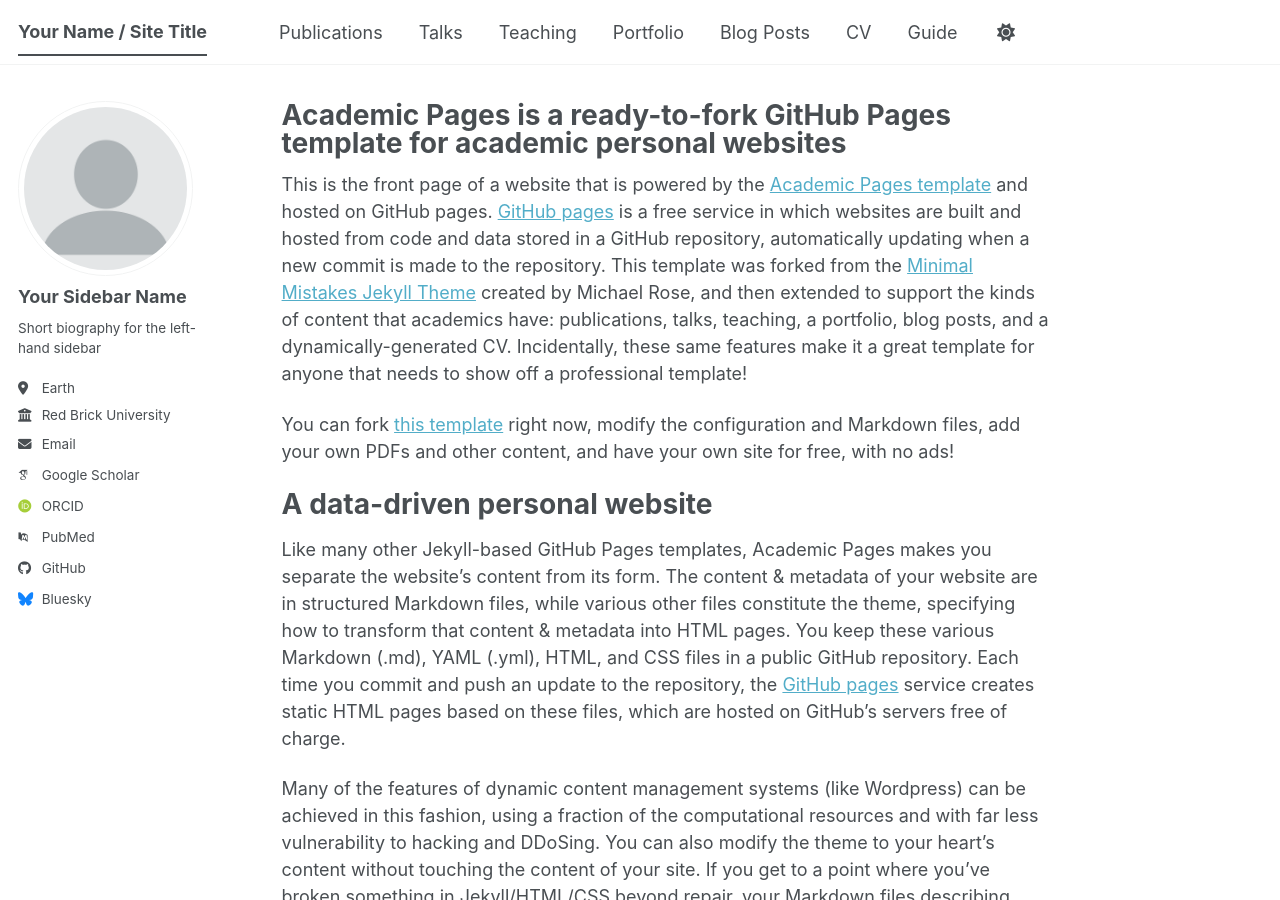
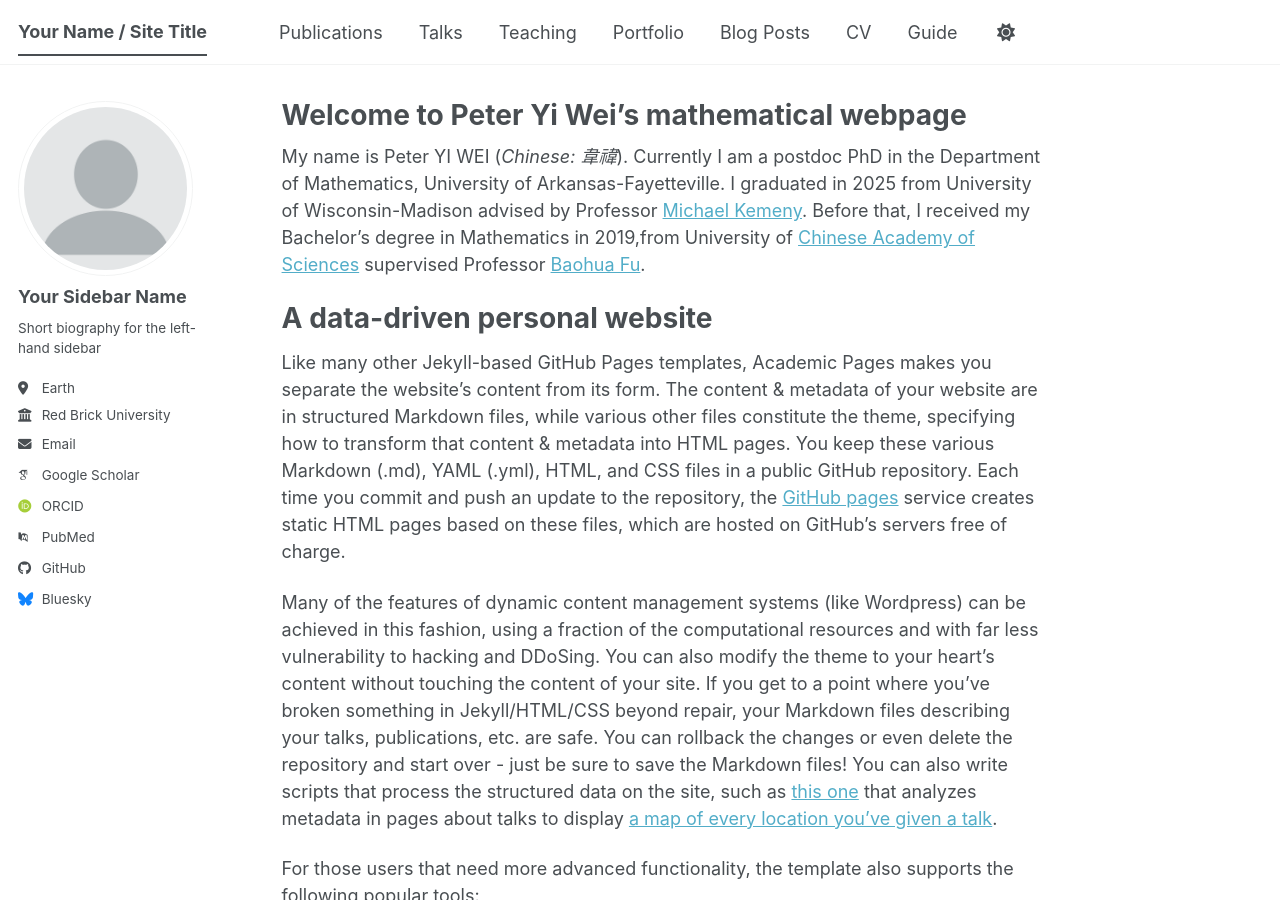
Before and after one commit to peter-yi-wei/peter-yi-wei.github.io, a Jekyll site: the page built from _pages/about.md, in a window 1280 px wide and 900 px high. Built offline with Jekyll 4.4.1, drawn with Linux system fonts in a browser that asks for light colours; some web fonts are replaced; a script bundle is joined from its source files by our own code; library files that are not in the unit come from our copies.

Commit message:
Revise about page for personal introduction
Updated the title and content to reflect personal information and academic background.

```diff
--- a/_pages/about.md
+++ b/_pages/about.md
@@ -1,15 +1,13 @@
 ---
 permalink: /
-title: "Academic Pages is a ready-to-fork GitHub Pages template for academic personal websites"
+title: "Welcome to Peter Yi Wei's mathematical webpage"
 author_profile: true
 redirect_from:
   - /about/
   - /about.html
 ---
 
-This is the front page of a website that is powered by the [Academic Pages template](https://github.com/academicpages/academicpages.github.io) and hosted on GitHub pages. [GitHub pages](https://pages.github.com) is a free service in which websites are built and hosted from code and data stored in a GitHub repository, automatically updating when a new commit is made to the repository. This template was forked from the [Minimal Mistakes Jekyll Theme](https://mmistakes.github.io/minimal-mistakes/) created by Michael Rose, and then extended to support the kinds of content that academics have: publications, talks, teaching, a portfolio, blog posts, and a dynamically-generated CV. Incidentally, these same features make it a great template for anyone that needs to show off a professional template!
-
- You can fork [this template](https://github.com/academicpages/academicpages.github.io) right now, modify the configuration and Markdown files, add your own PDFs and other content, and have your own site for free, with no ads!
+My name is Peter YI WEI (<em>Chinese: 韋禕</em>). Currently I am a postdoc PhD  in the Department of Mathematics, University of Arkansas-Fayetteville. I graduated in 2025 from University of Wisconsin-Madison advised by Professor [Michael Kemeny](https://people.math.wisc.edu/~kemeny/homepage.html). Before that, I received my Bachelor's degree in Mathematics in 2019,from University of [Chinese Academy of Sciences](https://english.ucas.ac.cn) supervised Professor [Baohua Fu](http://www.mcm.ac.cn/faculty/fbh/201805/t20180528_408541.html).
 
 A data-driven personal website
 ======
```
